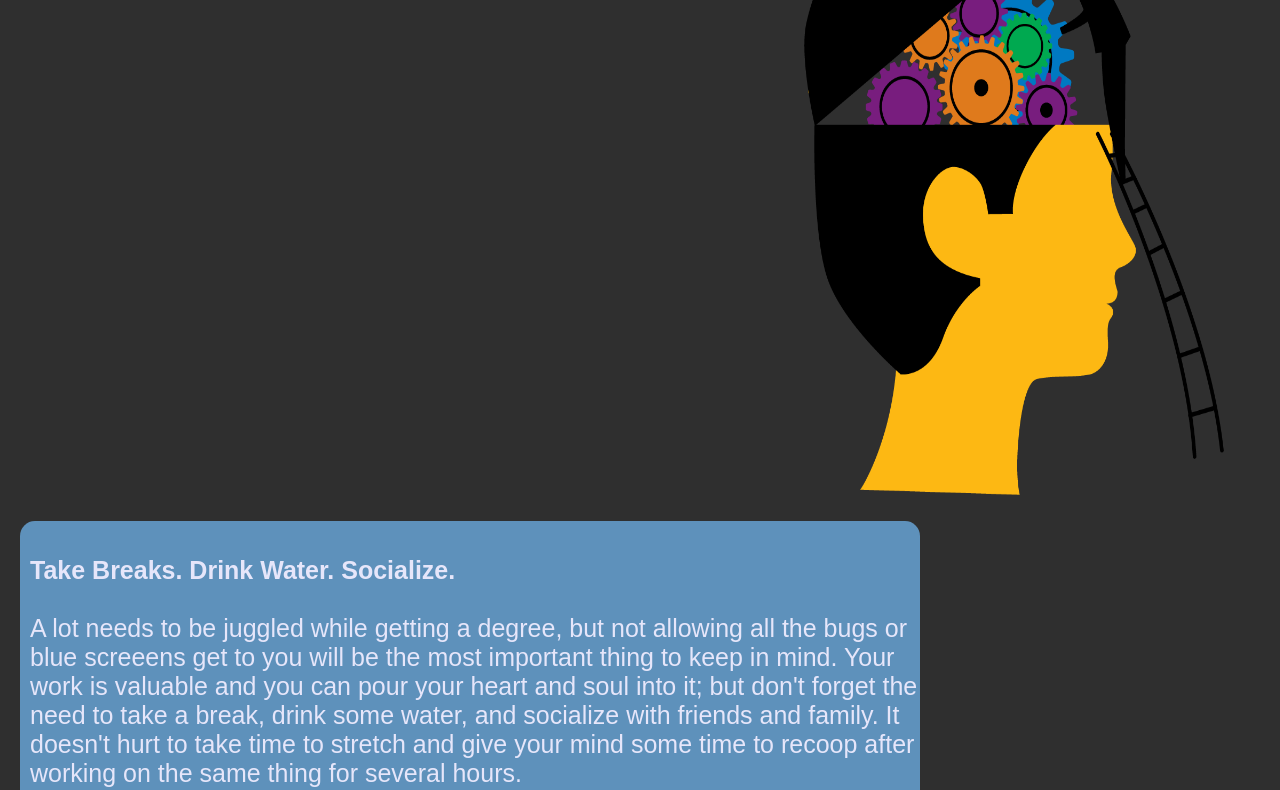
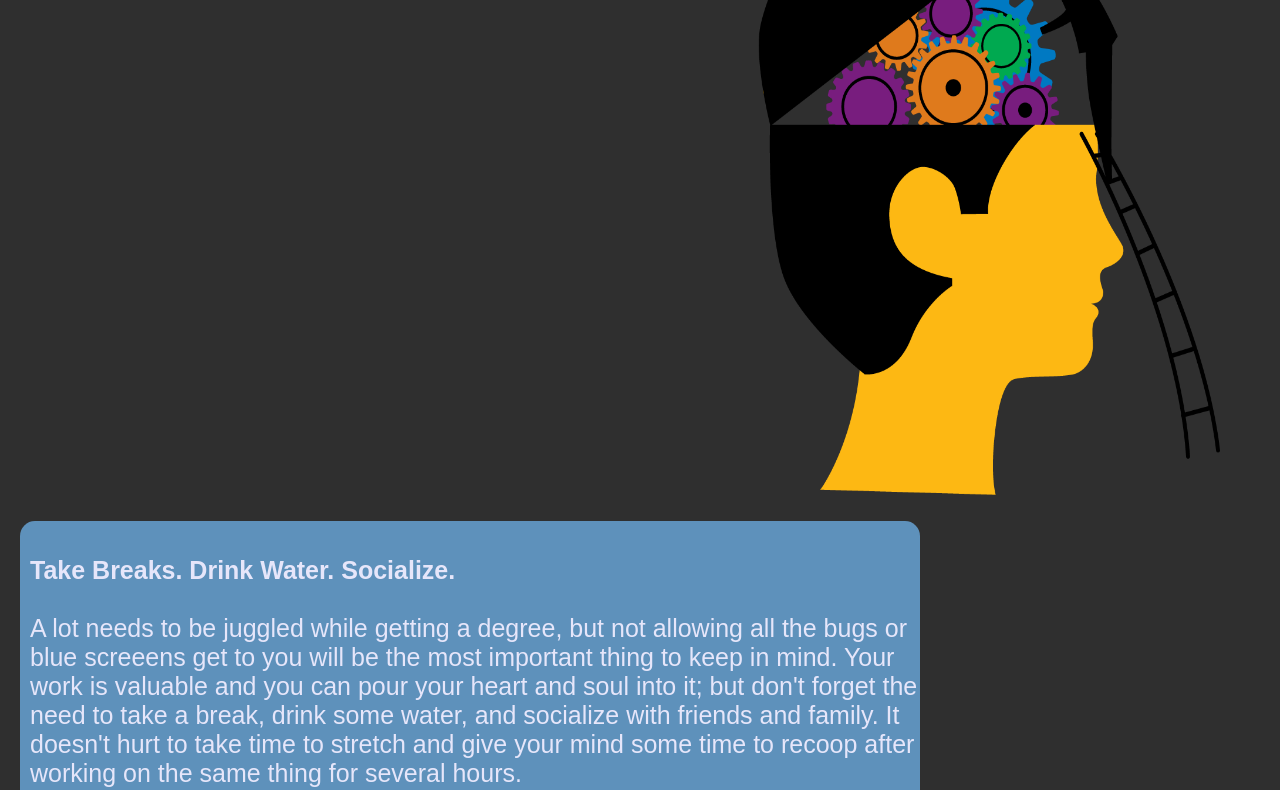
Before and after one commit to AndrewClubb/se-project1, a plain HTML site: page health.html in a window 1280 px wide. Shown: the part 245-1035 px from the top of the page. Drawn offline with Linux system fonts and the light colour scheme.

Commit message:
image resizing

```diff
--- a/health.html
+++ b/health.html
@@ -17,7 +17,7 @@
 
       <div class="main">
         <img src="mental-health.png" align="right"
-        width="500"
+        width="550"
         height="700">
         <h4>The Importance of Mental Health</h4>
         <h6>      </h6>
```
